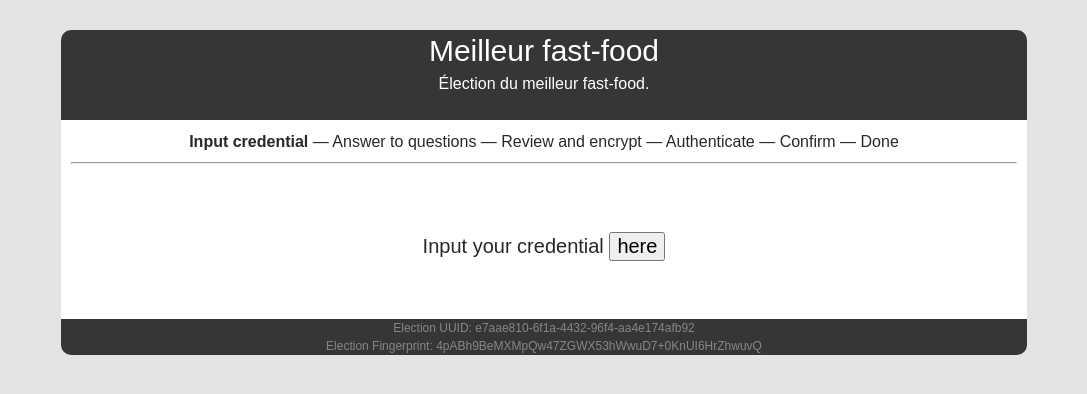
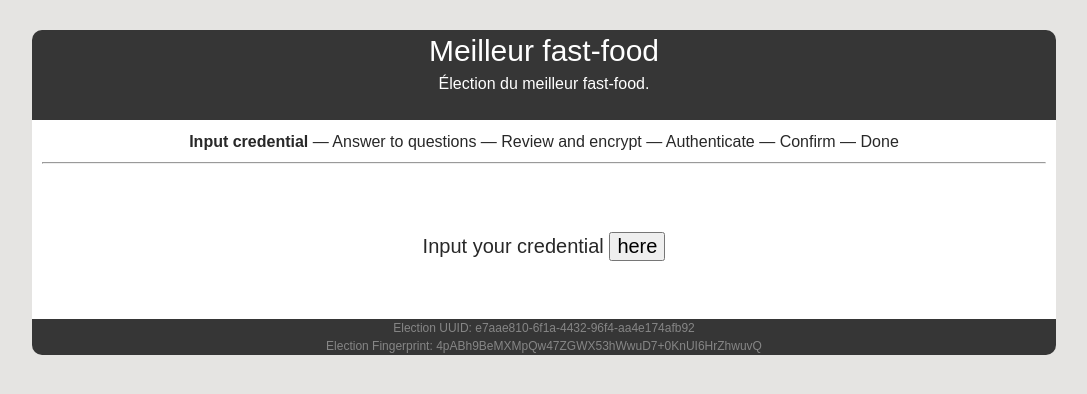
Before and after one commit to magicspade/booth, a plain HTML site: page booth.html in a window 1280 px wide. Shown: the whole page, without its empty margins (96-1183 px from the left). Drawn offline with Linux system fonts and the light colour scheme.

Commit message:
clearing css

```diff
--- a/style.css
+++ b/style.css
@@ -5,26 +5,95 @@ body { line-height: 1; }
 
 /* ex Styled-Element */
 
-body { line-height: 1; color: rgb(40, 40, 40); background: none repeat scroll 0% 0% rgb(229, 228, 226); font-family: Arial,Helvetica,sans-serif; font-size: 100%; }
-#wrapper { width: 966px; margin: 30px auto; background: none repeat scroll 0% 0% rgb(54, 54, 54); min-height: 700px; font-size: 14px; line-height: 1.5em; border-radius: 10px; }
-#header { height: 200px; position: relative; z-index: 10; }
-#main { background: none repeat scroll 0% 0% rgb(255, 255, 255); position: relative; border-radius: 10px; }
-#footer { position: relative; color: rgb(255, 255, 255); }
-h1, h2, h3, h4, h5, h6 { line-height: 1.4em; font-family: "Ubuntu",arial,serif; font-weight: lighter; }
-h1 { font-size: 30px; }
-h2 { font-size: 28px; }
-#footer #bottom { position: relative; width: 100%; font-size: 12px; line-height: 80px; text-align: center; color: rgb(134, 134, 134); }
+body {
+	line-height: 1;
+	color: rgb(40, 40, 40);
+	background: none repeat scroll 0% 0% rgb(229, 228, 226);
+	font-family: Arial,Helvetica,sans-serif;
+	font-size: 100%;
+}
+
+#wrapper {
+	width: 80%;
+	margin: 30px auto;
+	background: none repeat scroll 0% 0% rgb(54, 54, 54);
+	min-height: 700px;
+	font-size: 14px;
+	line-height: 1.5em;
+	border-radius: 10px;
+}
+
+#header {
+	height: 200px;
+	position: relative;
+	z-index: 10;
+}
+
+#main {
+	background: none repeat scroll 0% 0% rgb(255, 255, 255);
+	position: relative;
+	border-radius: 10px;
+}
+
+#footer {
+	position: relative;
+	color: rgb(255, 255, 255);
+}
+
+h1, h2, h3, h4, h5, h6 {
+	line-height: 1.4em;
+	font-family: "Ubuntu",arial,serif; font-weight: lighter;
+}
+
+h1 {
+	font-size: 30px;
+}
+
+h2 {
+	font-size: 28px;
+}
+
+#footer #bottom {
+	position: relative;
+	width: 100%;
+	font-size: 12px;
+	line-height: 80px;
+	text-align: center;
+	color: rgb(134, 134, 134);
+}
 
 /* ex Superfish: */
 
-#wrapper { min-height: 0px; font-size: 16px; }
-#header { color: rgb(255, 255, 255); height: 90px; }
-#main { border-radius: 0px; padding: 10px; }
-#footer #bottom { line-height: 3em; }
-button { cursor: pointer; }
-#footer #bottom { line-height: 1.5em; }
-#ballot_tracker { font-weight: bold; }
+#wrapper {
+	min-height: 0px;
+	font-size: 16px;
+}
 
+#header {
+	color: rgb(255, 255, 255);
+	height: 90px;
+}
+
+#main {
+	border-radius: 0px;
+	padding: 10px;
+}
+
+#footer #bottom {
+	line-height: 3em;
+}
+
+button {
+	cursor: pointer;
+}
+
+#footer #bottom {
+	line-height: 1.5em;
+}
+
+#ballot_tracker {
+	font-weight: bold;
+}
 
 /* Responsive field */
 @media screen and (max-width : 760px){
```
